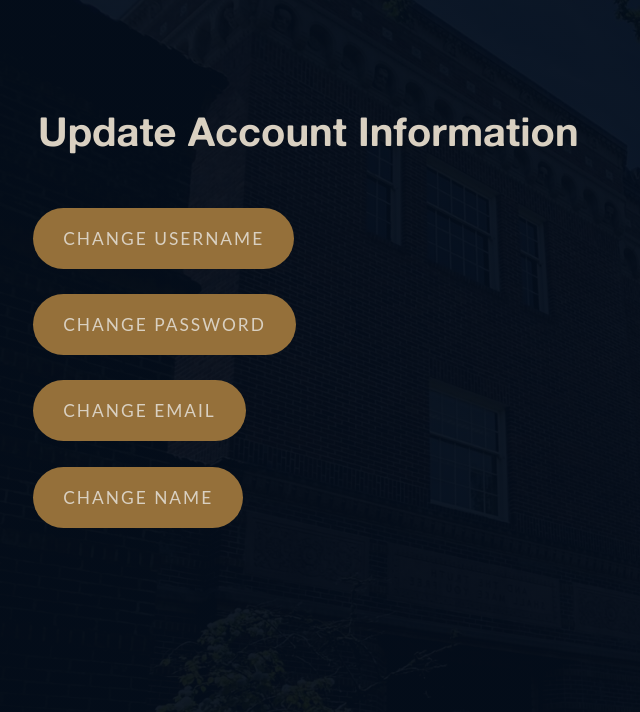
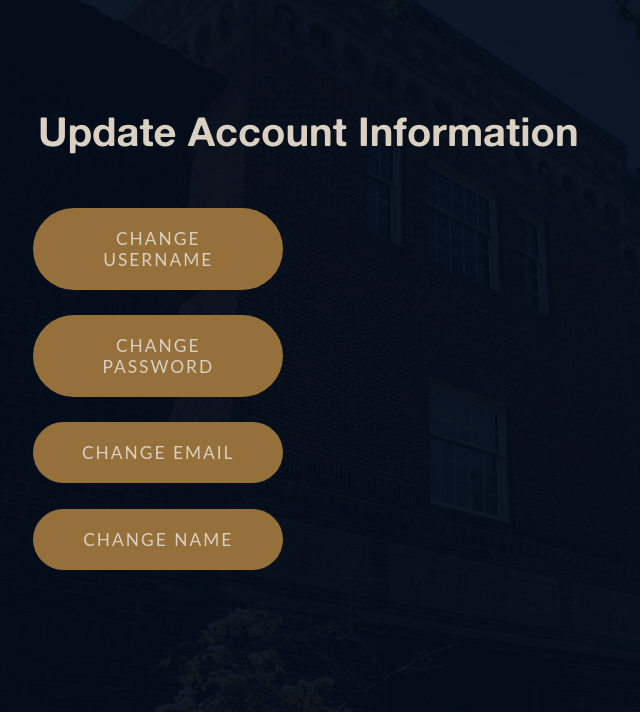
Before and after one commit to AmonDestroyer/cs422-proj2, a Django app: page /users/update-account in a window 1280 px wide. Shown: the part 88-800 px from the top of the page, without its empty margins (0-640 px from the left). Run offline with Django 4.2, Linux system fonts and the light colour scheme; the visitor is signed in with stand-in values (Sample User, id 1); parts of the project's set-up code (start-up, migrations or seed data) failed here and were passed over; some web fonts are replaced.

Commit message:
Setting all user update account buttons to be the same width

```diff
--- a/cs_degree_planner/users/templates/users/update_account.html
+++ b/cs_degree_planner/users/templates/users/update_account.html
@@ -45,6 +45,7 @@ min-height:100%;
     margin-top: 2%;
 	  font-family: Lato;
 	  letter-spacing: 2px;
+    width: 250px;
   }
 	h1 {
 		font-size: 30pt;
```
